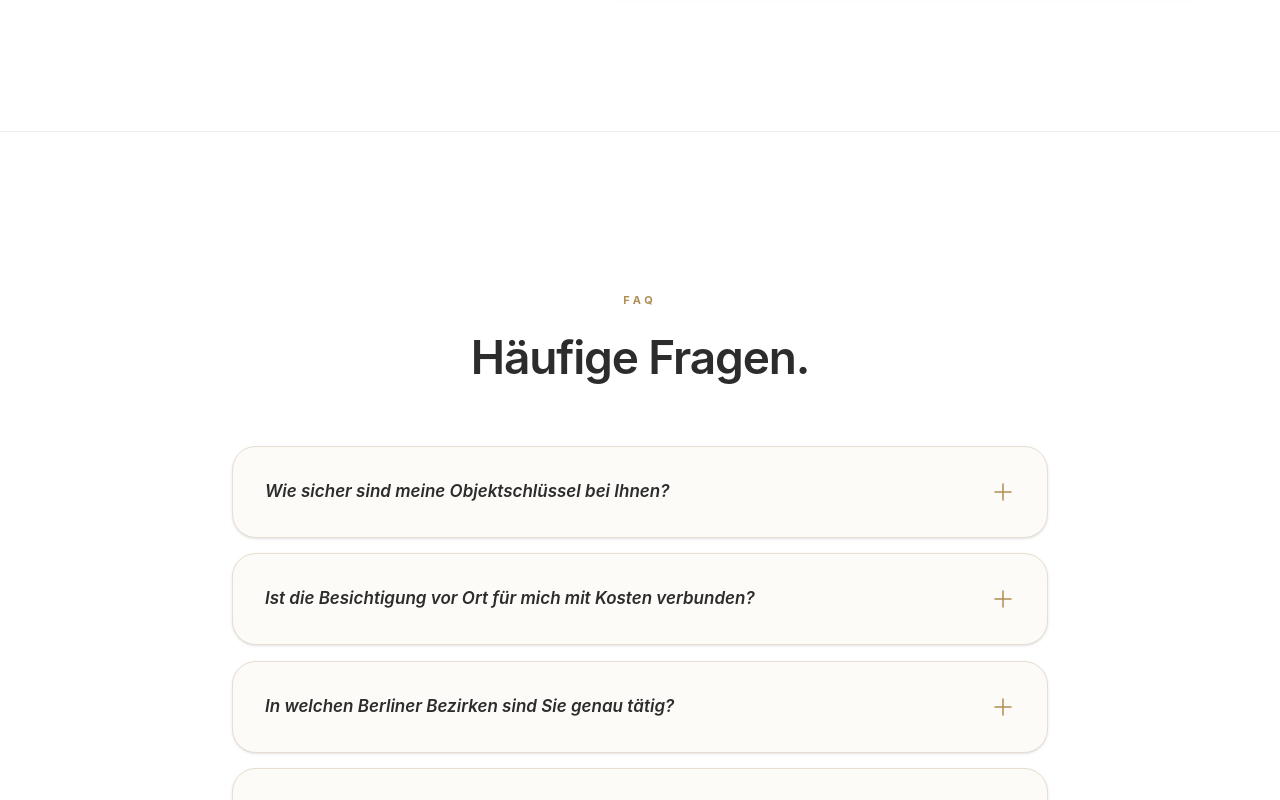
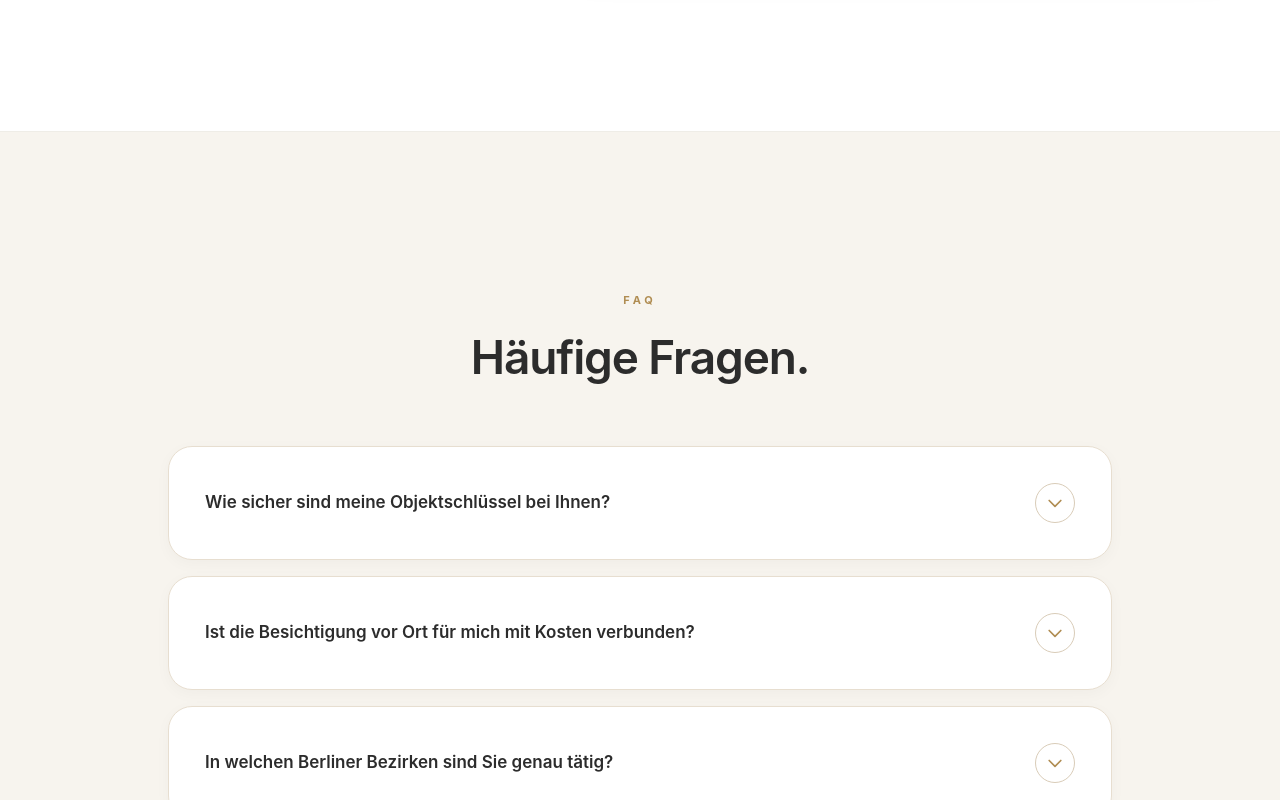
Before and after one commit to sticky030/nautilus-facility-cleaning, a React (Vite) app: page / in a window 1280 px wide. Shown: the part 5100-5900 px from the top of the page. Built offline with nearby package versions, Linux system fonts and the light colour scheme.

Commit message:
FIX: Applied exact visual design from screenshot to FAQ section

```diff
--- a/src/components/FAQSection.tsx
+++ b/src/components/FAQSection.tsx
@@ -31,33 +31,34 @@ export default function FAQSection() {
   const [openIndex, setOpenIndex] = useState<number | null>(null)
 
   return (
-    <section id="faq" className="bg-white py-32 lg:py-40 border-b border-[#E5E1D8]/60">
-      <div className="mx-auto max-w-4xl px-6 lg:px-10">
+    <section id="faq" className="bg-[#F7F4EE] py-32 lg:py-40 border-b border-[#E5E1D8]/60">
+      <div className="mx-auto max-w-5xl px-6 lg:px-10">
 
-        {/* ZENTRIERTER HEADER */}
+        {/* ZENTRIERTER HEADER - WIE IM BILD GESEHEN */}
         <div className="reveal mb-16 flex flex-col items-center text-center">
           <p className="text-[11px] font-bold uppercase tracking-[0.35em] text-[#B79B6C]">FAQ</p>
           <h2 className="mt-6 text-3xl font-semibold leading-[1.08] text-[#2C2C2C] lg:text-[46px]">Häufige Fragen.</h2>
         </div>
 
-        {/* AKKORDEON BOXEN */}
+        {/* AKKORDEON BOXEN - EXAKT WIE IM SCREENSHOT */}
         <div className="space-y-4">
           {faqs.map((faq, idx) => (
-            <div key={idx} className="reveal bg-[#FCFBF8] border border-[#E5E1D8] rounded-3xl shadow-sm transition-all duration-300 hover:border-[#B79B6C]/50 hover:shadow-md">
+            <div key={idx} className="reveal bg-white border border-[#E5E1D8] rounded-3xl shadow-[0_4px_15px_rgba(0,0,0,0.03)] transition-all duration-300 hover:border-[#B79B6C]/50 hover:shadow-[0_8px_30px_rgba(183,155,108,0.1)]">
               <button
                 onClick={() => setOpenIndex(openIndex === idx ? null : idx)}
-                className="flex w-full items-center justify-between p-6 sm:p-8 text-left group"
+                className="flex w-full items-center justify-between p-7 sm:p-9 text-left group"
               >
-                <span className="text-[17px] font-semibold text-[#2C2C2C] group-hover:text-[#B79B6C] transition-colors pr-4 italic">
+                <span className="text-[17px] font-semibold text-[#2C2C2C] group-hover:text-[#B79B6C] transition-colors pr-6">
                   {faq.question}
                 </span>
-                <span className={`flex-shrink-0 text-[#B79B6C] transition-transform duration-500 ${openIndex === idx ? 'rotate-45' : ''}`}>
-                  <svg className="h-6 w-6" fill="none" viewBox="0 0 24 24" stroke="currentColor"><path strokeLinecap="round" strokeLinejoin="round" strokeWidth={1.5} d="M12 4v16m8-8H4" /></svg>
+                {/* DER PFEILKREIS RECHTS WIE IM BILD */}
+                <span className={`flex-shrink-0 flex items-center justify-center h-10 w-10 rounded-full border border-[#D9CCB8] text-[#B79B6C] transition-all duration-500 ${openIndex === idx ? 'bg-[#B79B6C] text-white rotate-180 border-[#B79B6C]' : 'bg-transparent'}`}>
+                  <svg className="h-5 w-5" fill="none" viewBox="0 0 24 24" stroke="currentColor"><path strokeLinecap="round" strokeLinejoin="round" strokeWidth={2} d="M19 9l-7 7-7-7" /></svg>
                 </span>
               </button>
 
               <div className={`transition-all duration-500 ease-in-out overflow-hidden ${openIndex === idx ? 'max-h-[400px] opacity-100' : 'max-h-0 opacity-0'}`}>
-                <div className="px-6 sm:px-8 pb-8 text-[16px] leading-8 text-[#7E7367] border-t border-[#E5E1D8]/50 pt-6 text-left">
+                <div className="px-7 sm:px-9 pb-9 text-[16px] leading-8 text-[#7E7367] border-t border-[#E5E1D8]/50 pt-7 text-left whitespace-pre-line">
                   {faq.answer}
                 </div>
               </div>
```
